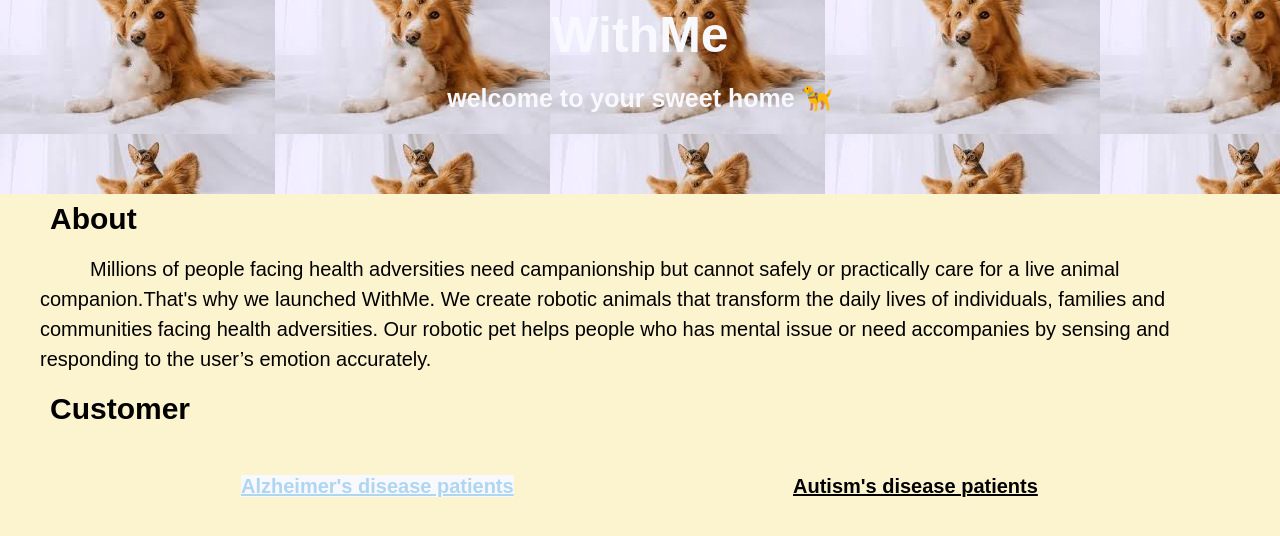
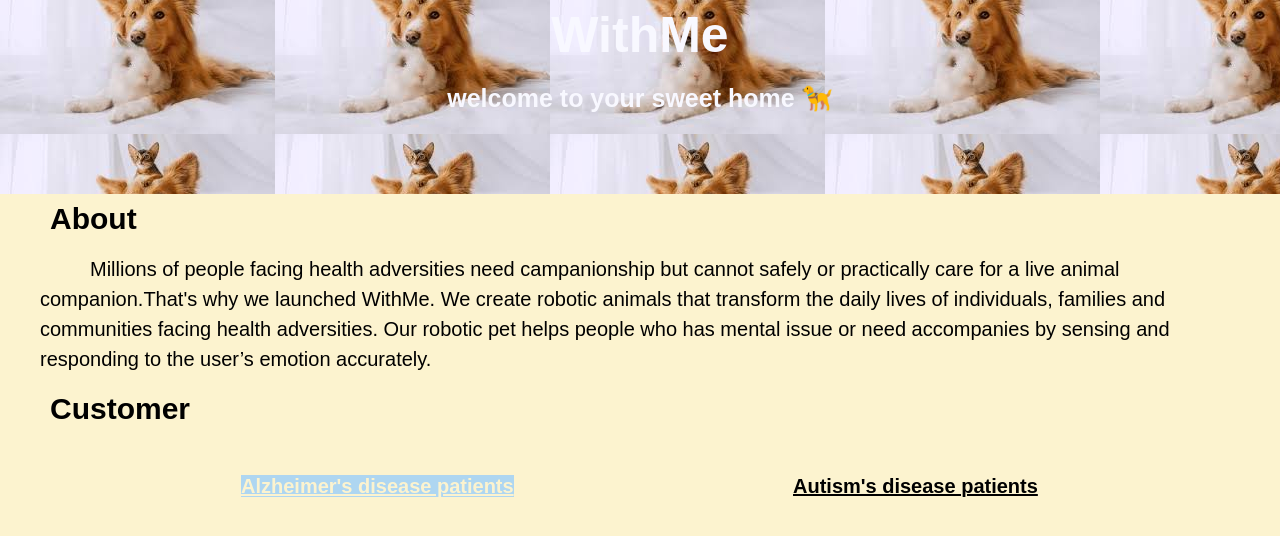
Before and after one commit to zeyicheng04/DDP_IMA, a plain HTML site: page index.html in a window 1280 px wide. In both pictures the pointer is over the link "Alzheimer's disease patients". Shown: the part 232-768 px from the top of the page. Drawn offline with Linux system fonts and the light colour scheme.

Commit message:
Update style.css

```diff
--- a/style.css
+++ b/style.css
@@ -66,8 +66,8 @@ p.caption{
 }
 
 main a:hover{
-	background-color: ghostwhite;
-	color: #AED6F1;
+	background-color: #AED6F1;
+	color: #FCF3CF;
 }
 
 /*Footer section*/
```
